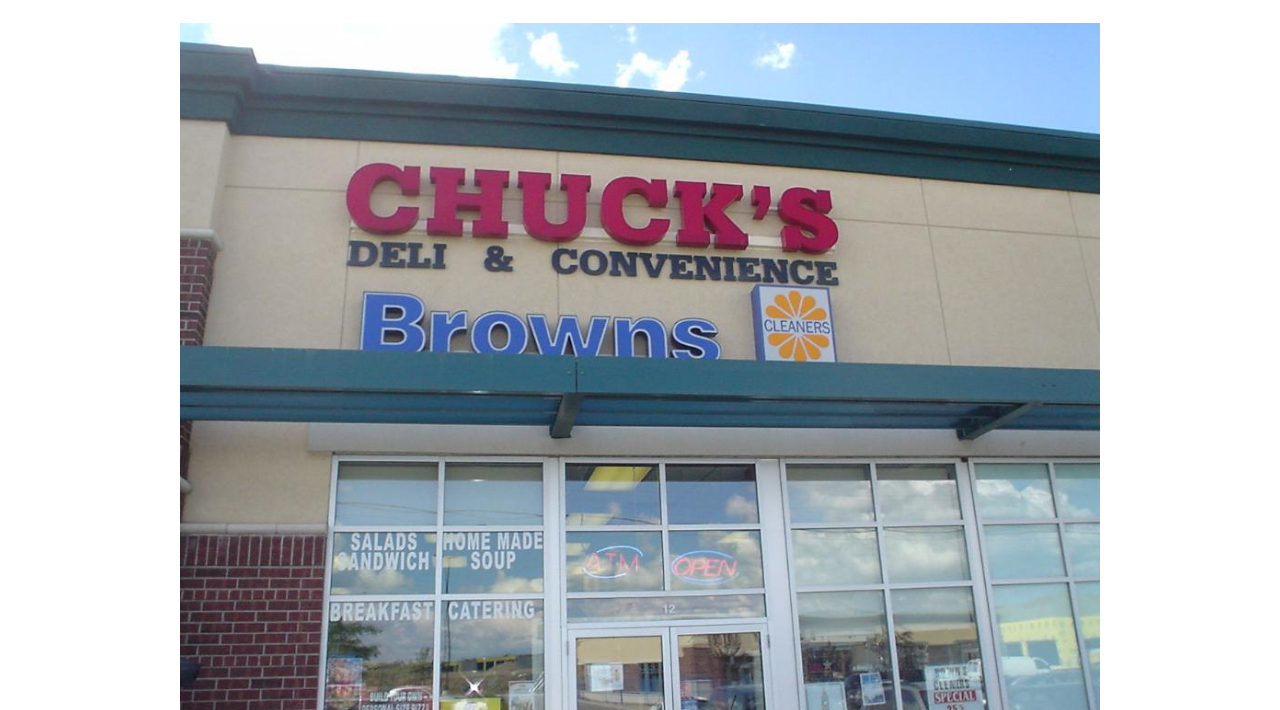
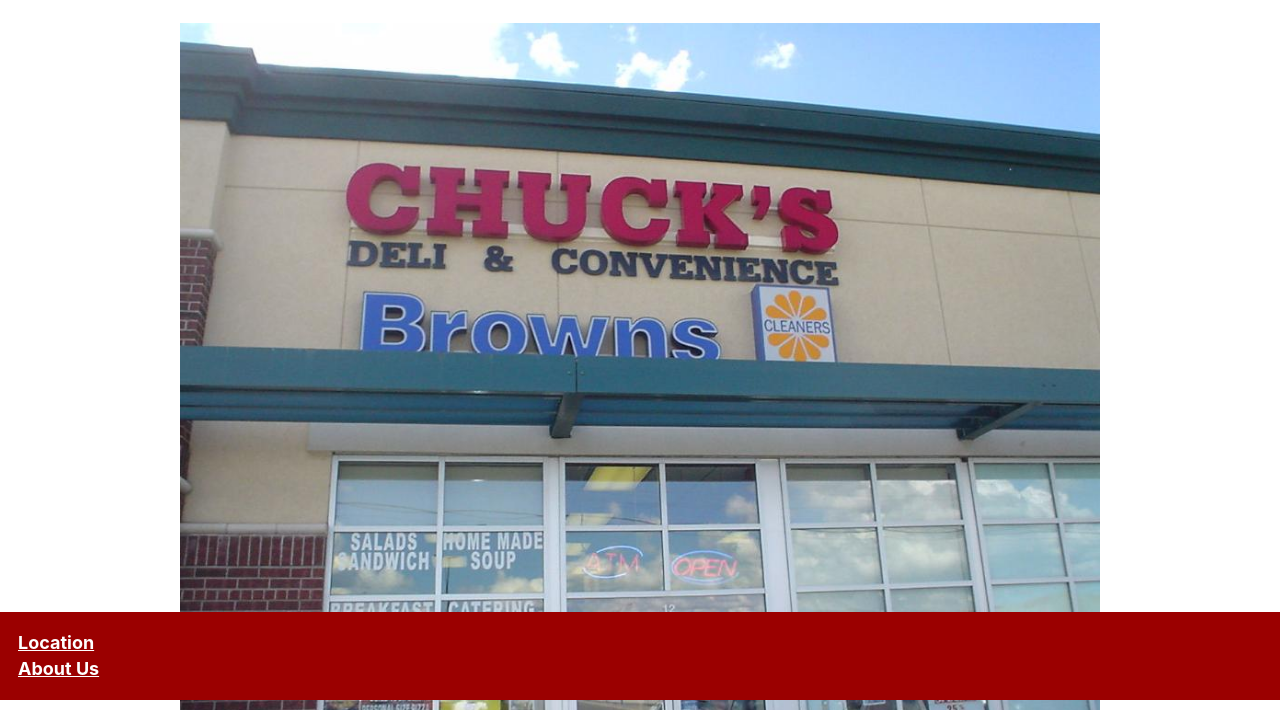
Before and after one commit to ccp92/chucks-deli, a Gatsby site: page / in a window 1280 px wide. Shown: the part 100-810 px from the top of the page. Built offline with nearby package versions, Linux system fonts and the light colour scheme; Gatsby itself is replaced by a stand-in of ours.

Commit message:
Add footer styling

```diff
--- a/src/components/layout.css
+++ b/src/components/layout.css
@@ -25,7 +25,19 @@
 details,
 figcaption,
 figure,
-footer,
+footer {
+  position: fixed;
+  bottom: 0;
+  left: 0;
+  background: #9b0000;
+  width: 100%;
+  padding: 1em;
+  font-weight: bold;
+}
+
+footer a {
+  color: white;
+}
 header,
 main,
 menu,
--- a/src/components/layout.tsx
+++ b/src/components/layout.tsx
@@ -34,11 +34,7 @@
         }}
       >
         <main>{children}</main>
-        <footer
-          style={{
-            marginTop: `2rem`,
-          }}
-        >
+        <footer>
           <Link to="/location">Location</Link> <br />
           <Link to="/about-us">About Us</Link> <br />
         </footer>
```
